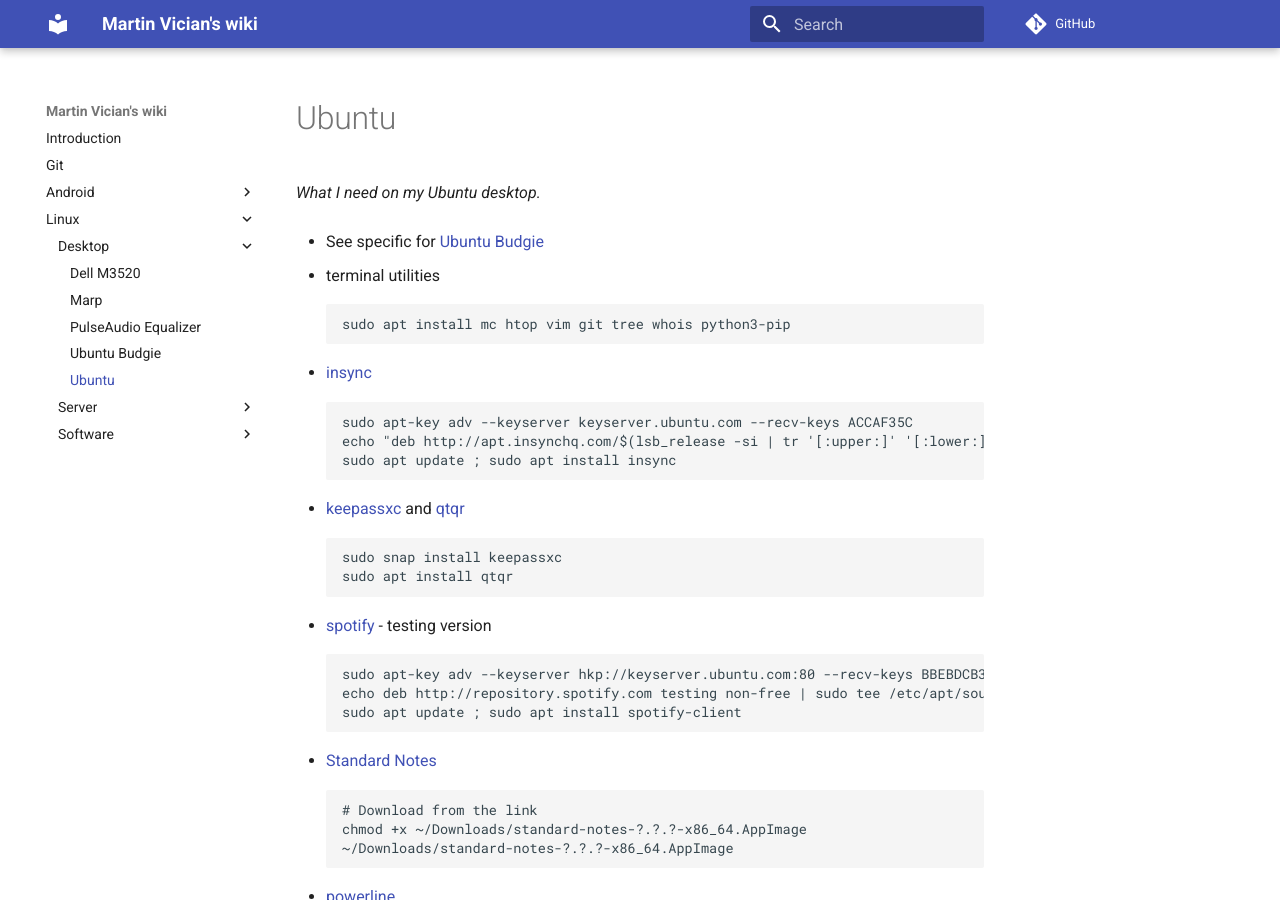
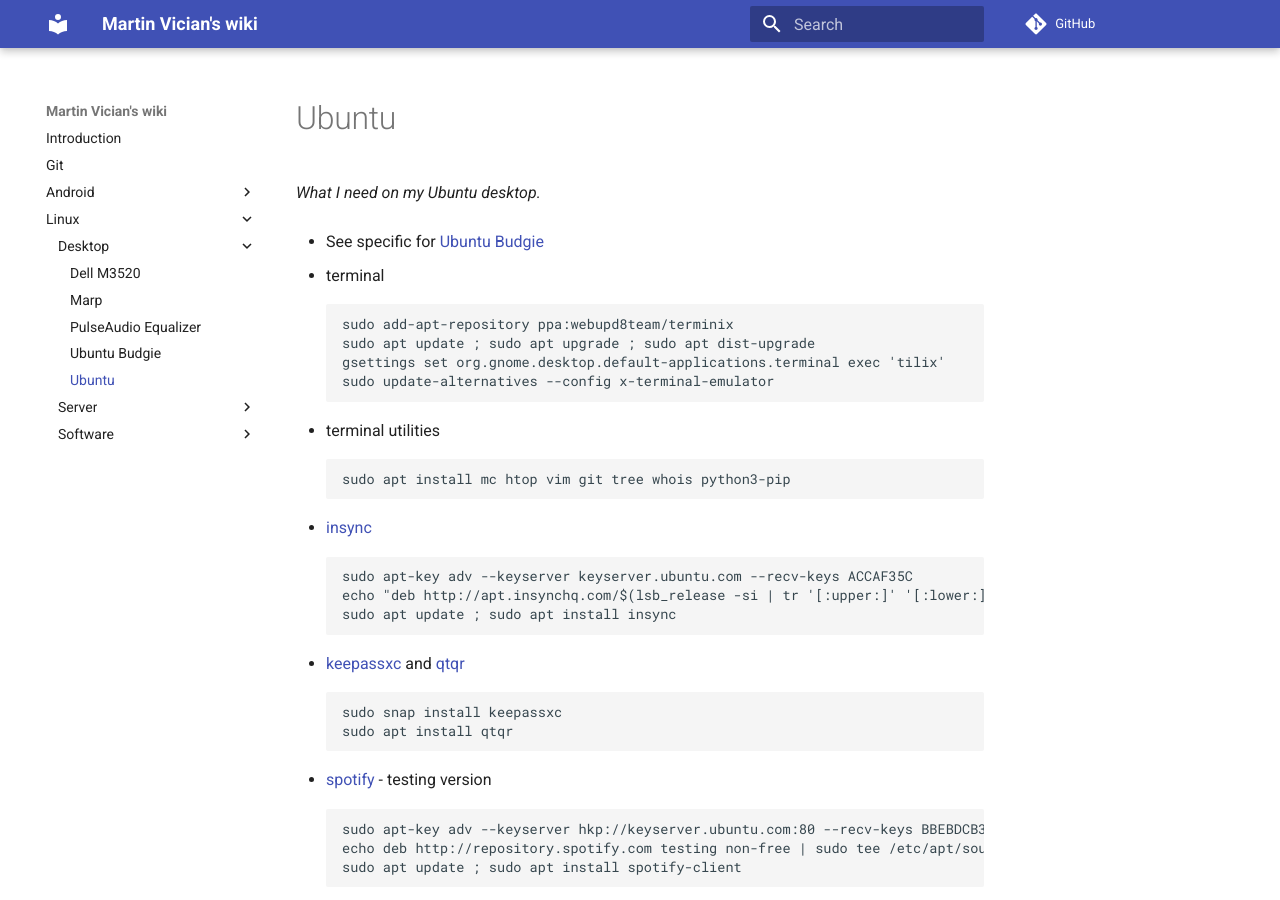
Before and after one commit to vician/wiki, an MkDocs documentation site: the page built from docs/Linux/Desktop/Ubuntu.md, in a window 1280 px wide and 900 px high. Built offline with MkDocs 1.6.1 and Material for MkDocs 9.7.7, drawn with Linux system fonts in a browser that asks for light colours; comment, search, counter and statistics services are not loaded.

Commit message:
newset tilix terminal

```diff
--- a/docs/Linux/Desktop/Ubuntu.md
+++ b/docs/Linux/Desktop/Ubuntu.md
@@ -1,6 +1,14 @@
 _What I need on my Ubuntu desktop._
 
 - See specific for [Ubuntu Budgie](./Ubuntu Budgie/)
+
+- terminal
+
+		sudo add-apt-repository ppa:webupd8team/terminix
+		sudo apt update ; sudo apt upgrade ; sudo apt dist-upgrade
+		gsettings set org.gnome.desktop.default-applications.terminal exec 'tilix'
+		sudo update-alternatives --config x-terminal-emulator
+
 
 - terminal utilities
 
```
